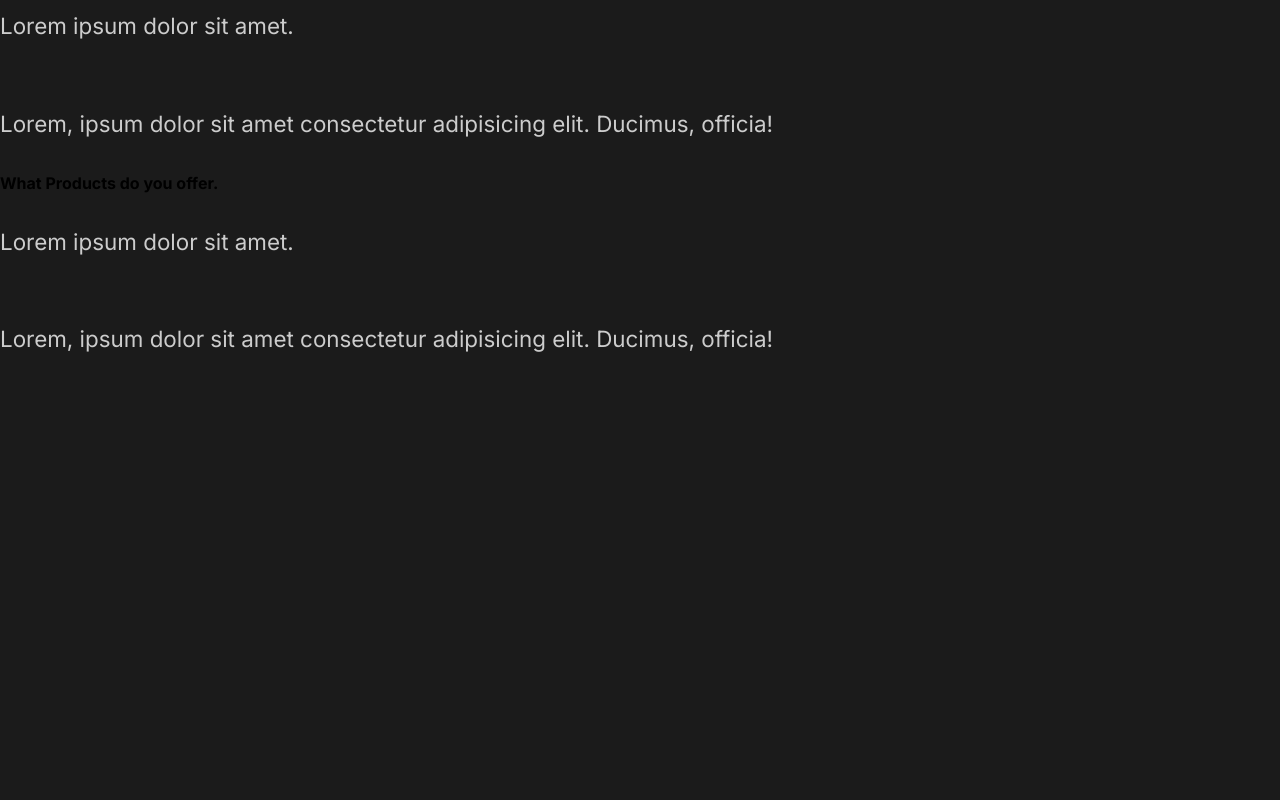
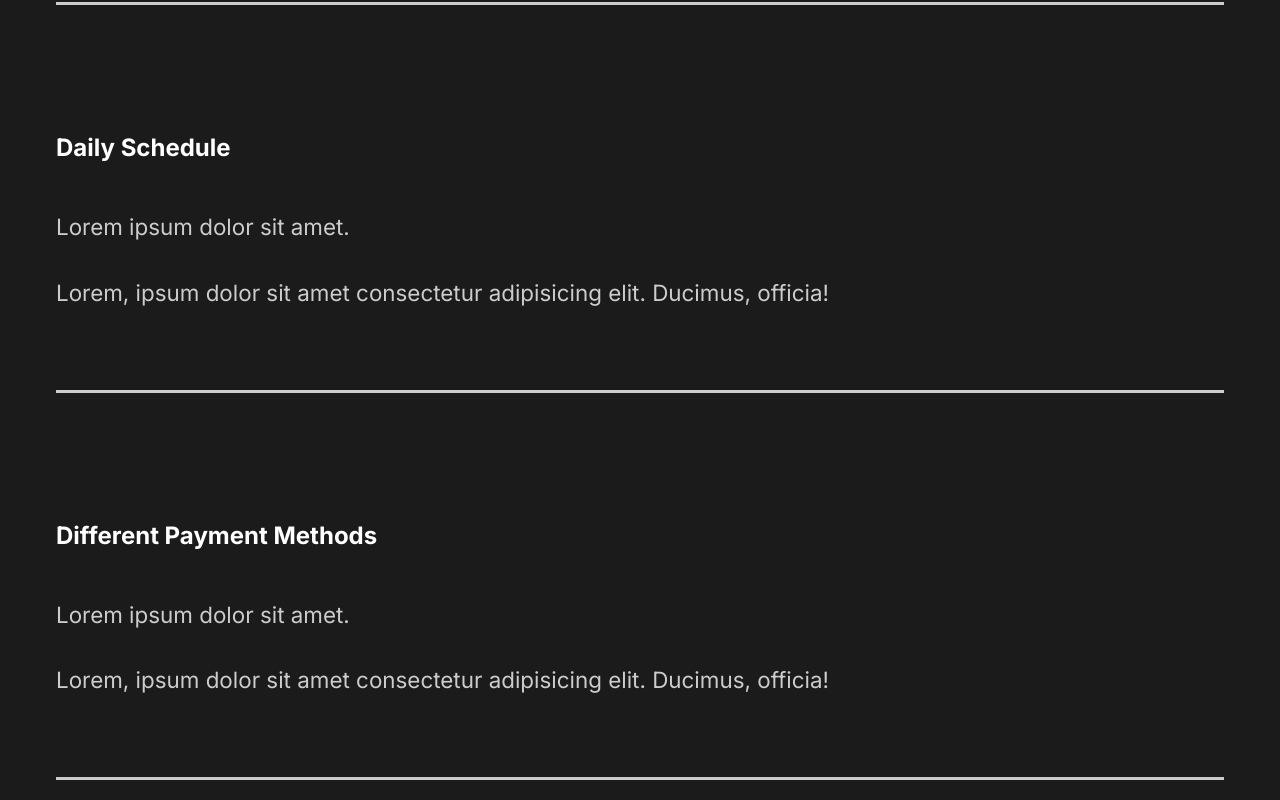
Before and after one commit to wizzy-design/captures, a React (Create React App) app: page / in a window 1280 px wide. Shown: the part 2140-2940 px from the top of the page. Before the commit the page ends 2528 px from the top, so only its background shows below. Built offline with nearby package versions, Linux system fonts and the light colour scheme.

Commit message:
Styled FAQ section

```diff
--- a/src/components/FaqSection.js
+++ b/src/components/FaqSection.js
@@ -1,8 +1,10 @@
-import react from "react";
+import React from "react";
+import styled from "styled-components";
+import { Layout } from "../styles";
 
 const FaqSection = () => {
   return (
-    <div className="faq">
+    <Faq>
       <h2>
         Any Questions <span>FAQ</span>
       </h2>
@@ -15,6 +17,7 @@ const FaqSection = () => {
             officia!
           </p>
         </div>
+        <div className="faq-line"></div>
       </div>
       <div className="question">
         <h4>Daily Schedule</h4>
@@ -25,6 +28,7 @@ const FaqSection = () => {
             officia!
           </p>
         </div>
+        <div className="faq-line"></div>
       </div>
       <div className="question">
         <h4>Different Payment Methods</h4>
@@ -35,6 +39,7 @@ const FaqSection = () => {
             officia!
           </p>
         </div>
+        <div className="faq-line"></div>
       </div>
       <div className="question">
         <h4>What Products do you offer.</h4>
@@ -45,9 +50,37 @@ const FaqSection = () => {
             officia!
           </p>
         </div>
+        <div className="faq-line"></div>
       </div>
-    </div>
+    </Faq>
   );
 };
 
+const Faq = styled(Layout)`
+  display: block;
+  span {
+    display: block;
+  }
+  h2 {
+    padding-bottom: 2rem;
+    font-weight: lighter;
+  }
+  .faq-line {
+    background: #cccccc;
+    height: 0.2rem;
+    margin: 2rem 0rem;
+    width: 100%;
+  }
+  .question {
+    padding: 3rem 0rem;
+    cursor: pointer;
+  }
+  .answer {
+    padding: 2rem 0rem;
+    p {
+      padding: 1rem 0rem;
+    }
+  }
+`;
+
 export default FaqSection;
--- a/src/components/GlobalStyle.js
+++ b/src/components/GlobalStyle.js
@@ -41,6 +41,7 @@ h3{
 
 h4{
     font-weight: bold;
+    font-size: 1.5rem;
 }
 
 span{
```
